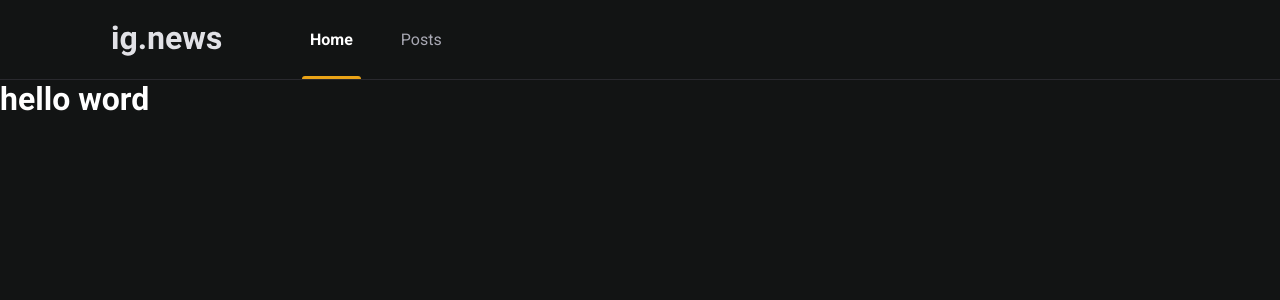
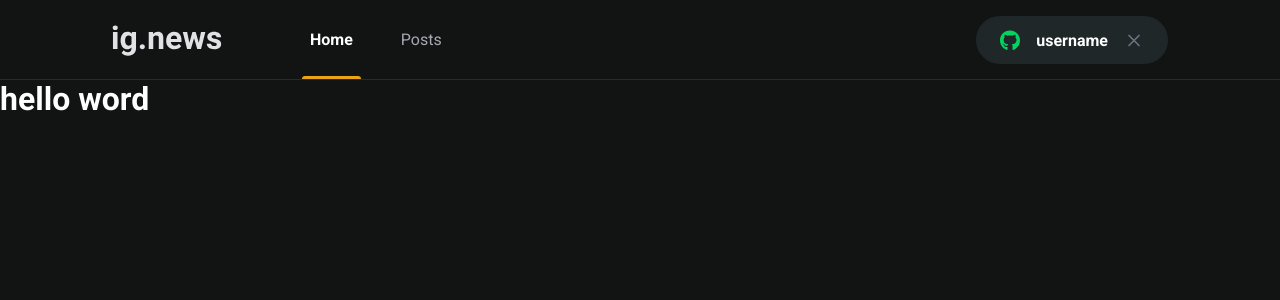
Before and after one commit to beasou/igNews, a Next.js app in the folder ignews/: page / in a window 1280 px wide. Shown: the top 300 px of the page. Built offline with nearby package versions, Linux system fonts and the light colour scheme.

Commit message:
Componente: SignInButton

```diff
--- a/ignews/package.json
+++ b/ignews/package.json
@@ -12,6 +12,7 @@
     "next": "12.1.6",
     "react": "18.2.0",
     "react-dom": "18.2.0",
+    "react-icons": "^4.4.0",
     "sass": "^1.52.3"
   },
   "devDependencies": {
--- a/ignews/src/components/Header/index.tsx
+++ b/ignews/src/components/Header/index.tsx
@@ -1,3 +1,4 @@
+import { SignInButton } from '../SignInButton'
 import styles from './styles.module.scss'
 
 export function Header(){
@@ -9,6 +10,7 @@
                     <a className={styles.active} >Home</a>
                     <a>Posts</a>
                 </nav>
+                <SignInButton/>
             </div>
         </header>
     )
--- a/ignews/src/components/Header/styles.module.scss
+++ b/ignews/src/components/Header/styles.module.scss
@@ -49,4 +49,8 @@
             }
         }
     }
+
+    button{
+        margin-left: auto;
+    }
 }
--- /dev/null
+++ b/ignews/src/components/SignInButton/index.tsx
@@ -0,0 +1,24 @@
+import {FaGithub} from 'react-icons/fa'
+import {FiX} from 'react-icons/fi'
+import styles from './styles.module.scss'
+
+export function SignInButton(){
+    const isUserLoggedIn = true;
+
+    return isUserLoggedIn ? (
+        <button
+            type="button"
+            className={styles.signInButton}>
+            <FaGithub color="#04D361"/>
+            username
+            <FiX color="#737380" className={styles.closeIcon}/>
+        </button>
+    ): (
+        <button
+        type="button"
+        className={styles.signInButton}>
+        <FaGithub color="#EBA417"/>
+        Sing in with GitHub
+    </button>
+    )
+}
--- /dev/null
+++ b/ignews/src/components/SignInButton/styles.module.scss
@@ -0,0 +1,32 @@
+.signInButton{
+    height: 3rem;
+    border-radius: 3rem;
+    background: var(--shape);
+    border: 0;
+    padding: 0 1.5rem;
+
+    display: flex;
+    align-items: center;
+    justify-content: center;
+
+    color: var(--title);
+    font-weight: bold;
+
+    svg{
+        width: 20px;
+        height: 21px;
+        // color: var(--yellow);
+    }
+    svg:first-child{
+        margin-right: 1rem;
+    }
+    svg.closeIcon{
+        margin-left: 1rem;
+    }
+
+    transition: filter .4s;
+
+    &:hover{
+        filter: brightness(0.8);
+    }
+}
```
Also changed, not shown: 1 other file (tests, documents, lock files or other folders).
